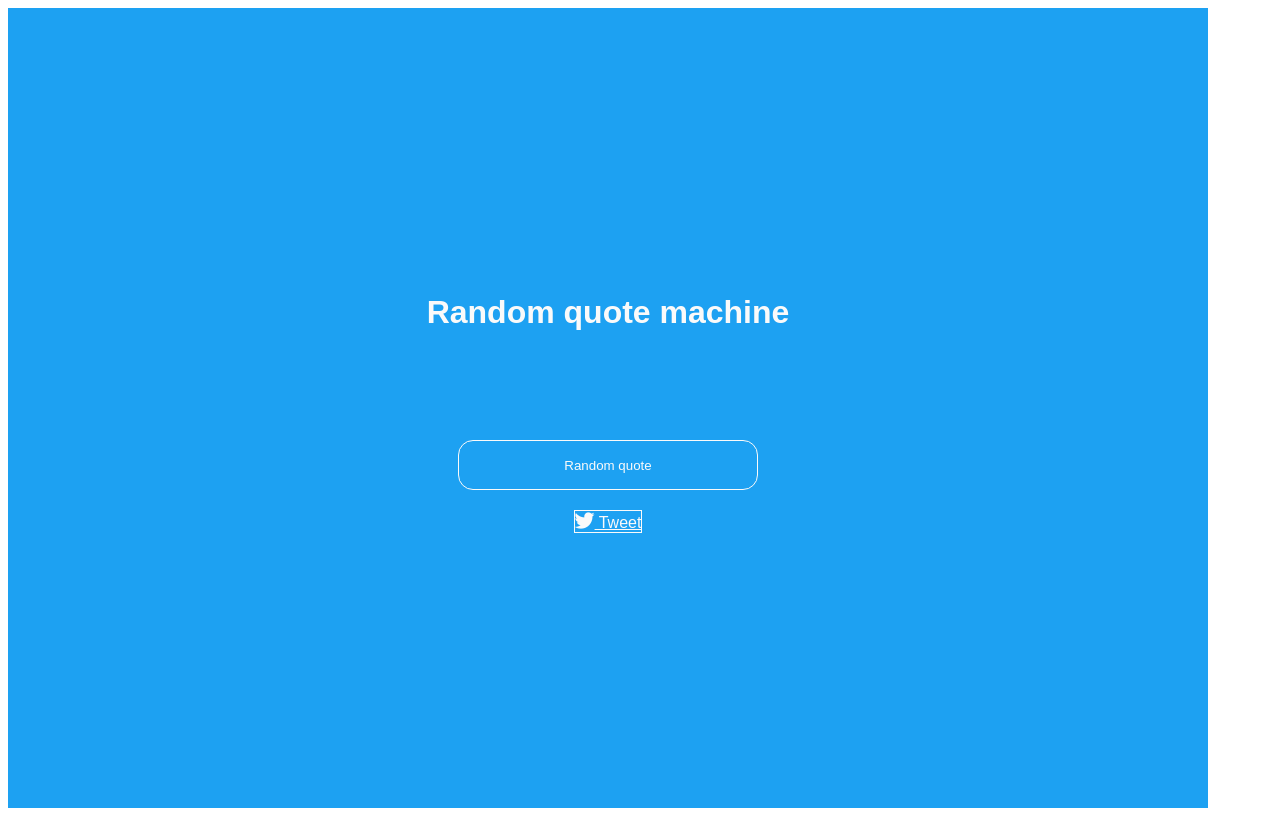
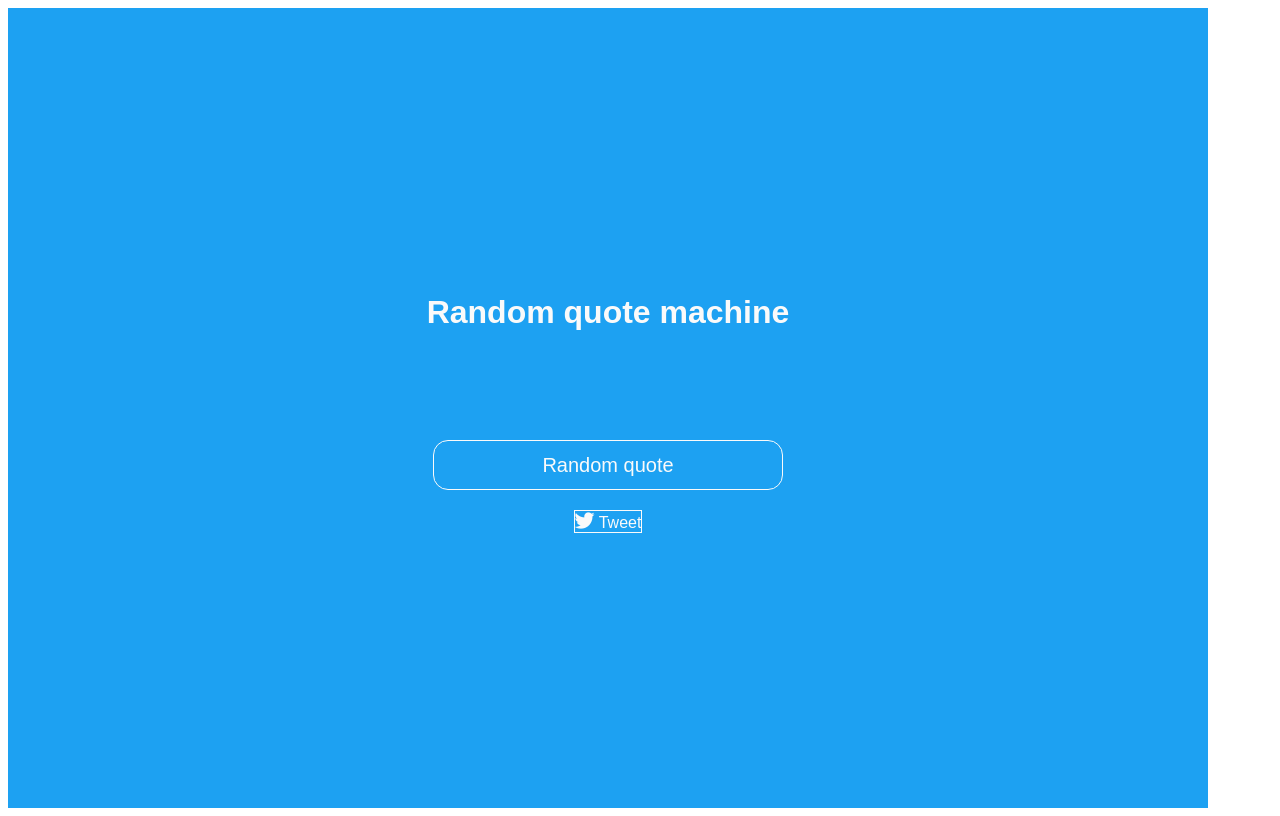
Before and after one commit to MalgorzataRatajczyk/zad.12.5-Fetch_API, a website: page index.html in a window 1280 px wide. Drawn offline with Linux system fonts and the light colour scheme; no server answers.

Commit message:
Change styles for tag main, class trigger and tag a

```diff
--- a/sass/style.scss
+++ b/sass/style.scss
@@ -12,6 +12,7 @@ body {
     font-family: 'Arial';
 }
 main {
+    margin: 0, auto;
     height: 100vh;
     display: flex;
     flex-flow: column nowrap;
@@ -52,14 +53,18 @@ main {
         color: $white;
         .trigger {
             margin: 10px;
-            width: 300px;
+            width: 350px;
             height: 50px;
             border-radius: 15px;
             border: 1px, solid, $white;
             background-color: $twitter;
             color: $white;
+            font-size: 20px;
         }
         a {
+            width: 350px;
+            height: 50px;
+            border-radius: 15px;
             margin: 10px;
             border: 1px, solid, $white;
             color: $white;
```
Also changed, not shown: css/style.css, 1 other file.
